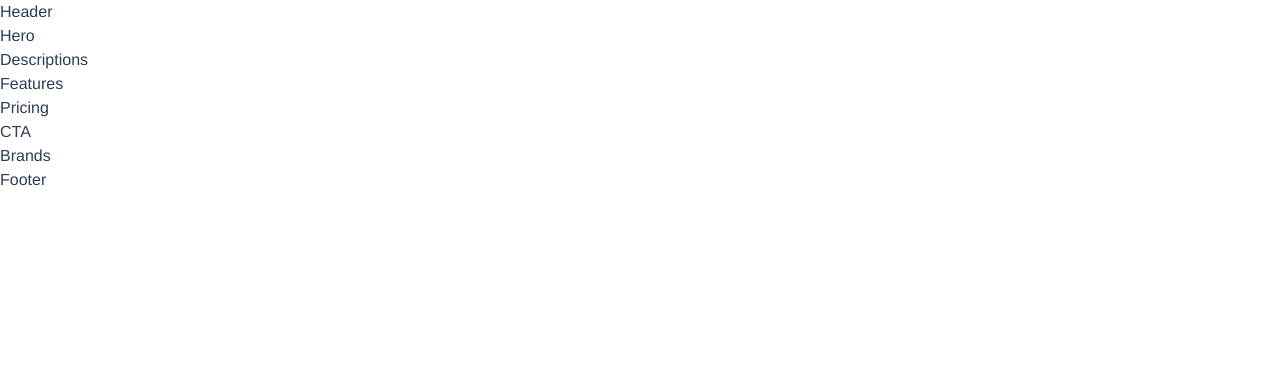
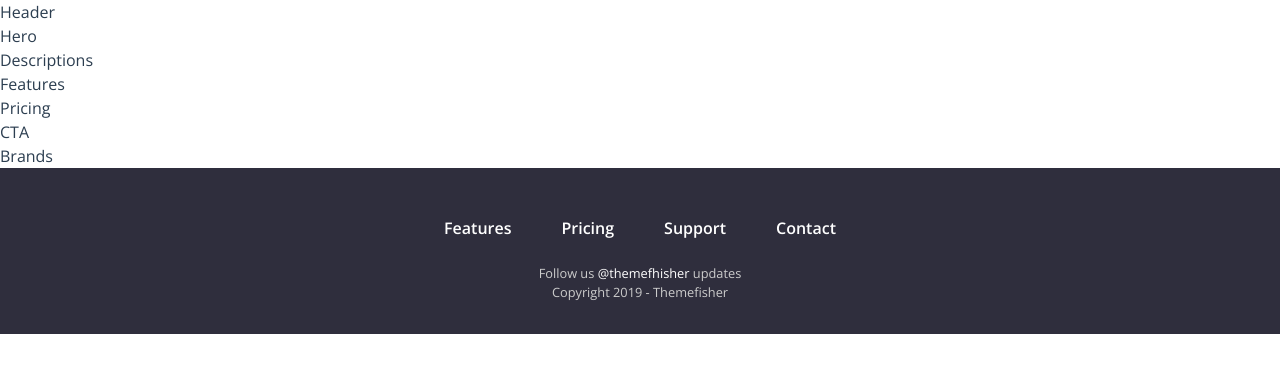
Before and after one commit to tonchmx/hh-lp, a Vue app: page / in a window 1280 px wide. Shown: the top 372 px of the page. Built offline with nearby package versions, Linux system fonts and the light colour scheme.

Commit message:
:sparkles: footer. :package: sass

```diff
--- a/package.json
+++ b/package.json
@@ -23,6 +23,8 @@
     "eslint-plugin-prettier": "^3.1.0",
     "eslint-plugin-vue": "^5.2.3",
     "prettier": "^1.18.2",
+    "sass": "^1.22.9",
+    "sass-loader": "^7.2.0",
     "vue-template-compiler": "^2.6.10"
   },
   "postcss": {
--- a/src/App.vue
+++ b/src/App.vue
@@ -24,7 +24,7 @@ import Brands from './components/Brands';
 import Footer from './components/Footer';
 
 export default {
-  name: 'app',
+  name: 'App',
   components: {
     Header,
     Hero,
@@ -39,8 +39,10 @@ export default {
 </script>
 
 <style>
+@import url('https://fonts.googleapis.com/css?family=Open+Sans:300,300i,400,400i,600,600i,700,700i,800,800i&display=swap');
+
 #app {
-  font-family: 'Avenir', Helvetica, Arial, sans-serif;
+  font-family: 'Open Sans', sans-serif;
   -webkit-font-smoothing: antialiased;
   -moz-osx-font-smoothing: grayscale;
   color: #2c3e50;
--- a/src/components/Footer.vue
+++ b/src/components/Footer.vue
@@ -1,13 +1,78 @@
 <template>
-  <p>Footer</p>
+  <footer>
+    <div class="container has-text-centered">
+      <ul class="footer-links">
+        <li v-for="(link, index) in links" :key="index" >
+          <a :href="link.url" :title="link.label">{{ link.label }}</a>
+        </li>
+      </ul>
+
+      <p class="small-font">
+        Follow us <a href="#">@themefhisher</a> updates
+      </p>
+
+      <p class="small-font">Copyright {{ year }} - Themefisher</p>
+    </div>
+  </footer>
 </template>
 
 <script>
 export default {
-
+  data() {
+    return {
+      links: [
+        { label: 'Features', url: '#' },
+        { label: 'Pricing', url: '#' },
+        { label: 'Support', url: '#' },
+        { label: 'Contact', url: '#' }
+      ]
+    }
+  },
+  computed: {
+    year() {
+      const now = new Date();
+      return now.getFullYear();
+    }
+  }
 }
 </script>
 
-<style scoped>
+<style lang="scss" scoped>
+  footer {
+    background-color: #2F2E3D;
+    padding-top: 3rem;
+    padding-bottom: 2rem;
 
+    .footer-links {
+      font-weight: 600;
+      text-align: center;
+      margin-bottom: 1.5rem;
+
+      li {
+        display: inline-block;
+
+        &:not(:last-child) {
+          margin-right: 50px;
+          @media screen and (max-width: 767px) {
+            margin-right: 20px;
+          }
+        }
+      }
+    }
+
+    p {
+      color: #cccccc;
+    }
+
+    a {
+      color: white;
+      &:hover {
+        color: darken($color: white, $amount: 25%)
+      }
+    }
+
+    .small-font {
+      font-size: 0.8rem;
+    }
+  }
 </style>
```
Also changed, not shown: 1 other file (tests, documents, lock files or other folders).
